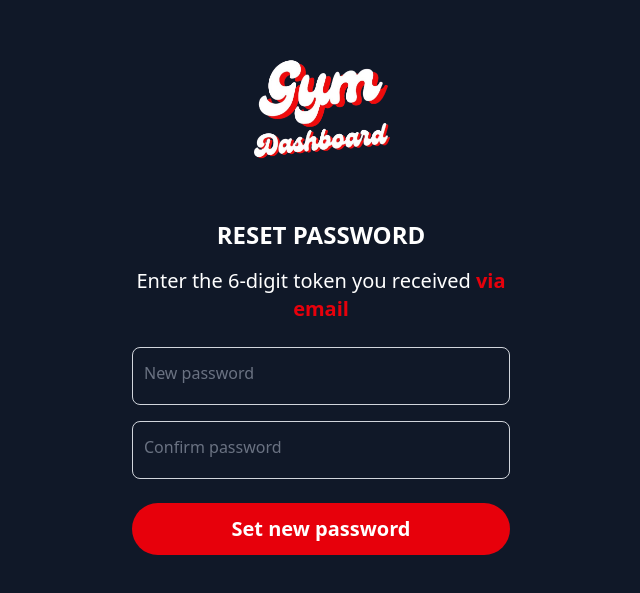
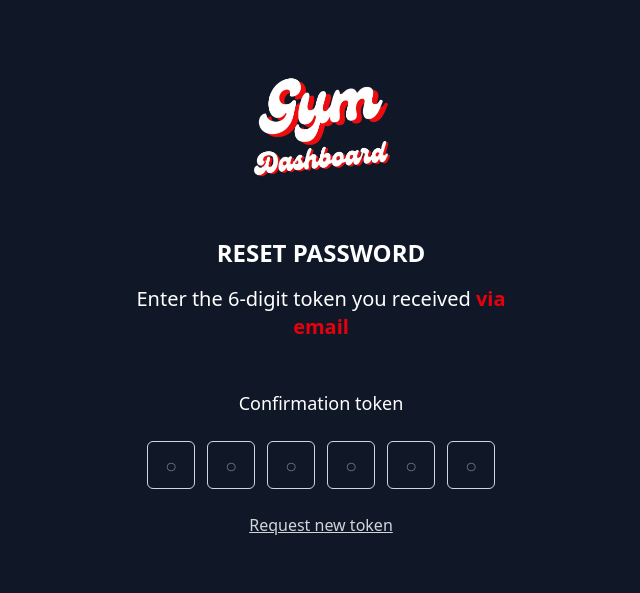
Before and after one commit to Carlos9190/GymDashboard_Frontend, a React (Vite) app: page /auth/new-password in a window 1280 px wide. Shown: the part 103-696 px from the top of the page, without its empty margins (319-959 px from the left). Built offline with nearby package versions, Linux system fonts and the light colour scheme; no server answers.

Commit message:
fix: correct order of components in NewPasswordView for better user experience

```diff
--- a/src/views/auth/NewPasswordView.tsx
+++ b/src/views/auth/NewPasswordView.tsx
@@ -18,13 +18,13 @@ export default function NewPasswordView() {
             </p>
 
             {!isValidToken ? (
-                <NewPasswordForm token={token} />
-            ) : (
                 <NewPasswordToken
                     token={token}
                     setToken={setToken}
                     setIsValidToken={setIsValidToken}
                 />
+            ) : (
+                <NewPasswordForm token={token} />
             )}
         </>
     );
```
